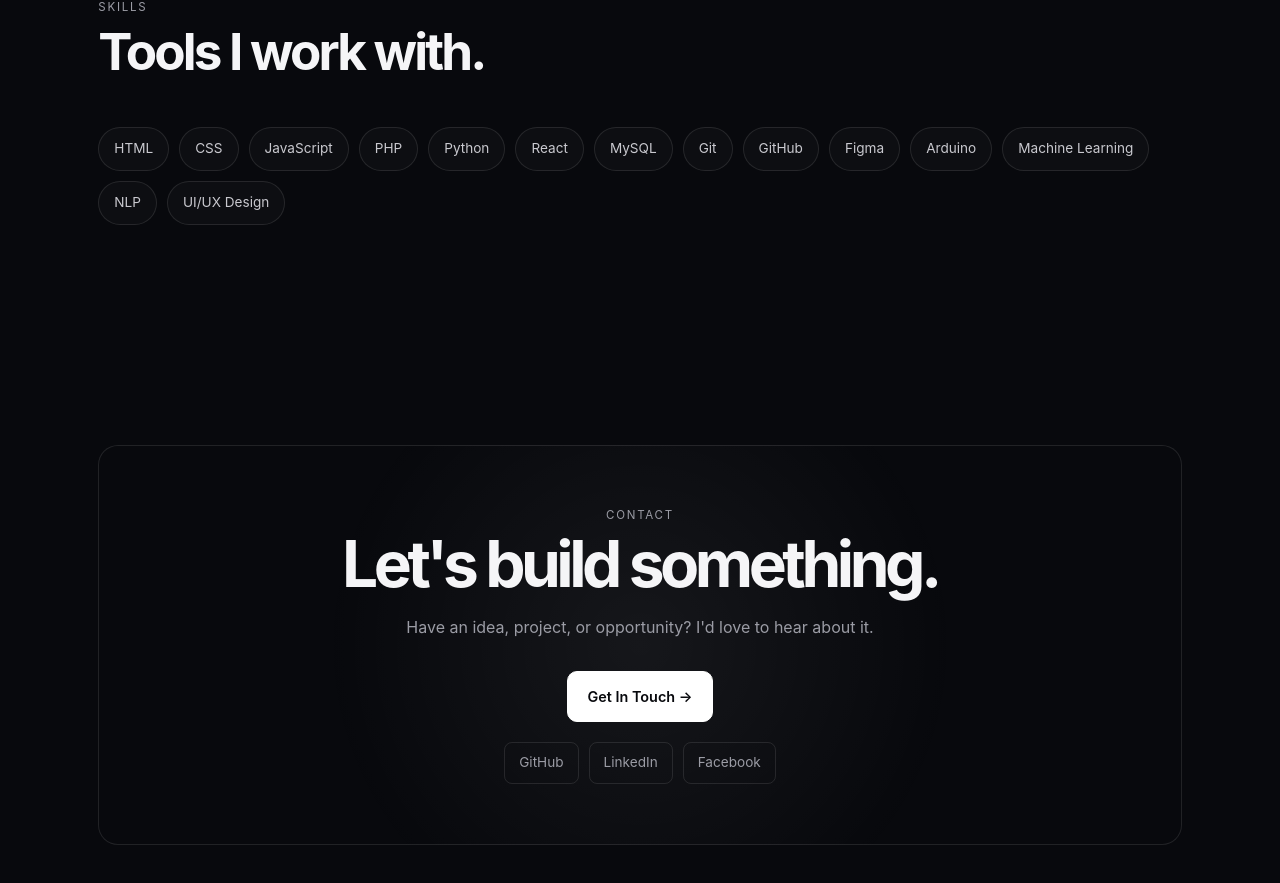
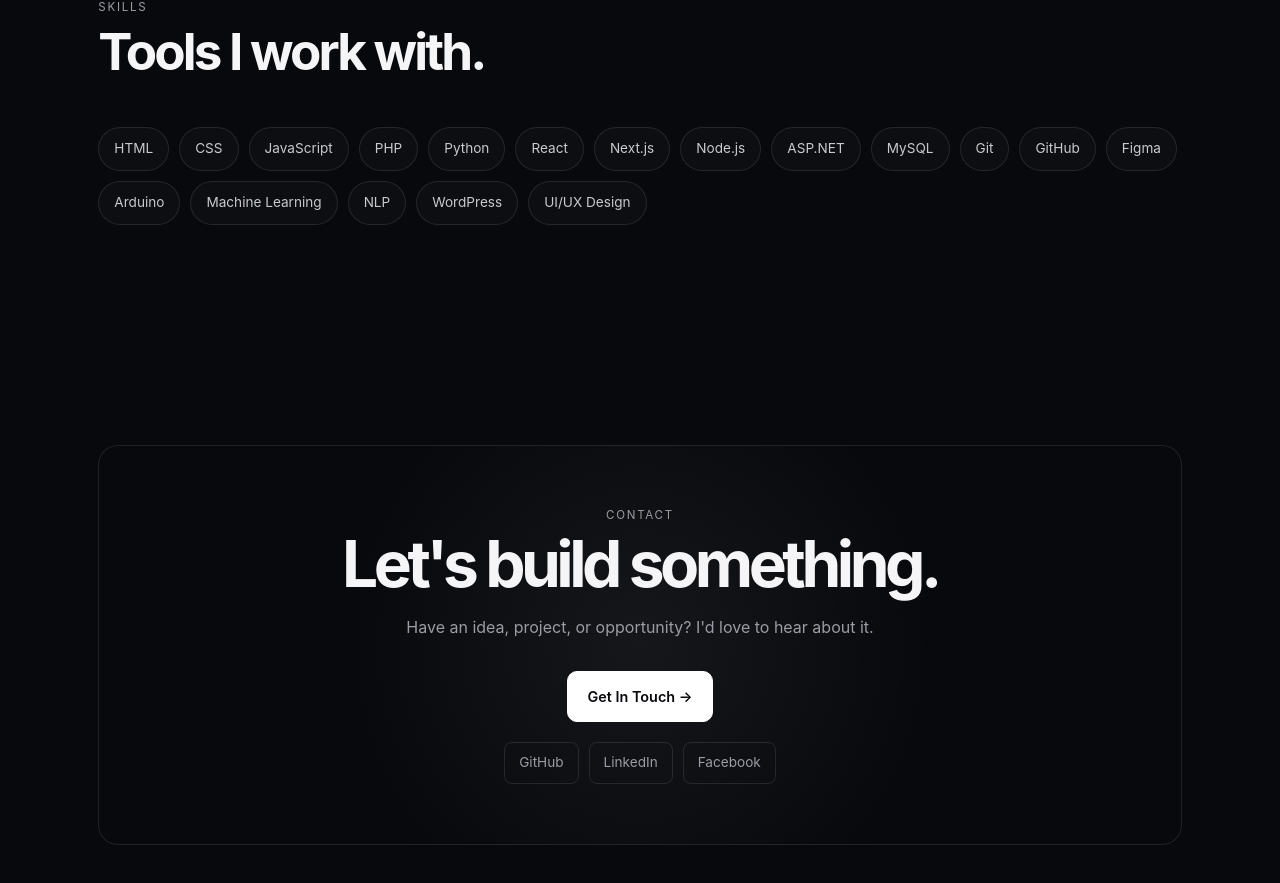
Before and after one commit to jaesmade/josh-cv-portfolio, a React (Vite) app in the folder CV_front/: page / in a window 1280 px wide. Shown: the part 3755-4638 px from the top of the page. Built offline with nearby package versions, Linux system fonts and the light colour scheme.

Commit message:
added download resume

```diff
--- a/CV_front/src/pages/Home.tsx
+++ b/CV_front/src/pages/Home.tsx
@@ -120,8 +120,8 @@
         <div className="container navbar">
           <a
             className="nav-cta"
-            href="#home"
-            onClick={() => setIsMenuOpen(false)}
+            href="public/resume.pdf"
+            download="Jaesmade_Resume.pdf"
           >
             Download Resume
           </a>
@@ -542,6 +542,9 @@
               <span className="skill">PHP</span>
               <span className="skill">Python</span>
               <span className="skill">React</span>
+              <span className="skill">Next.js</span>
+              <span className="skill">Node.js</span>
+              <span className="skill">ASP.NET</span>
               <span className="skill">MySQL</span>
               <span className="skill">Git</span>
               <span className="skill">GitHub</span>
@@ -549,6 +552,7 @@
               <span className="skill">Arduino</span>
               <span className="skill">Machine Learning</span>
               <span className="skill">NLP</span>
+              <span className="skill">WordPress</span>
               <span className="skill">UI/UX Design</span>
             </div>
           </div>
@@ -571,7 +575,7 @@
               </a>
 
               <div className="socials">
-                <a href="#" className="social">
+                <a href="https://github.com/jaesmade" className="social">
                   {" "}
                   GitHub{" "}
                 </a>
@@ -581,7 +585,10 @@
                   LinkedIn{" "}
                 </a>
 
-                <a href="#" className="social">
+                <a
+                  href="https://www.facebook.com/joshandrew.esmade/"
+                  className="social"
+                >
                   {" "}
                   Facebook{" "}
                 </a>
```
